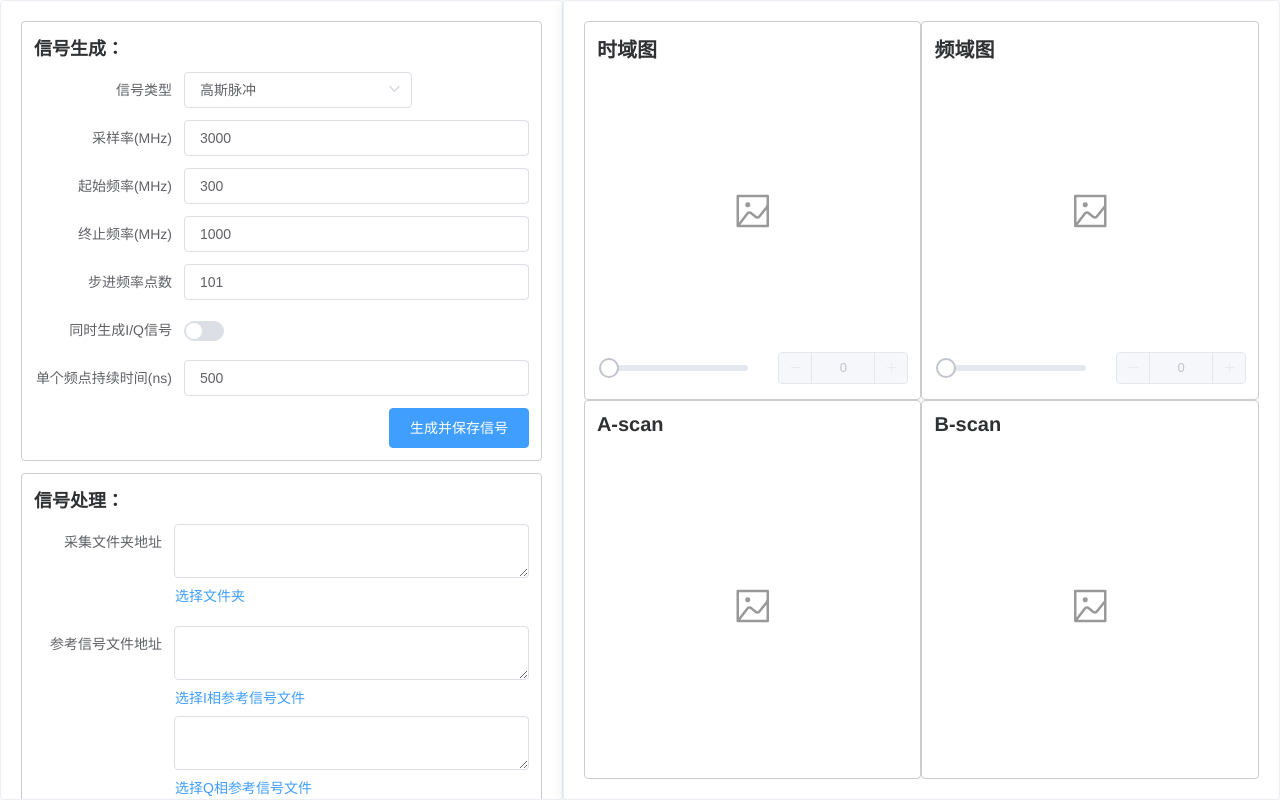
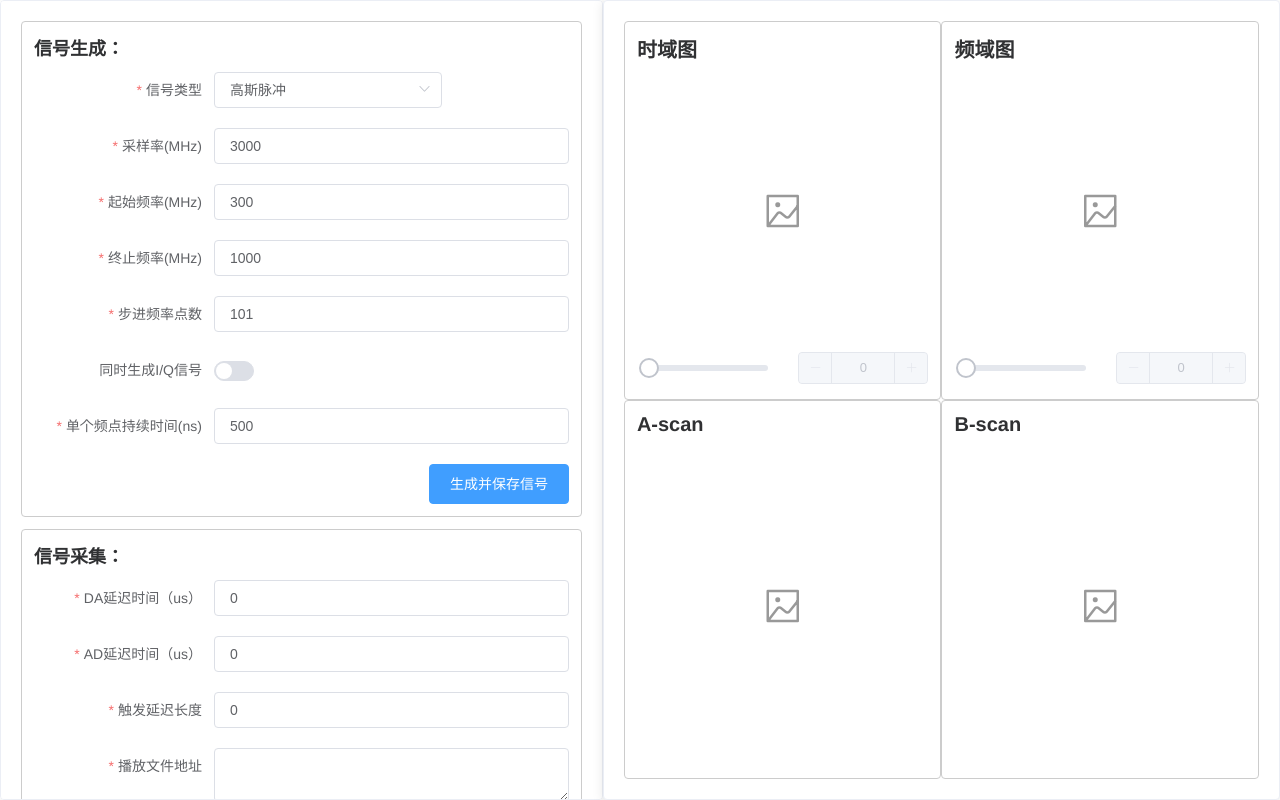
Before and after one commit to sxy1998123/Radar_signal_display, a Vue app in the folder radar_signal_display_frontend/: page / in a window 1280 px wide. Built offline with nearby package versions, Linux system fonts and the light colour scheme.

Commit message:
前端添加信号采集功能

```diff
--- a/radar_signal_display_frontend/src/components/Layout.vue
+++ b/radar_signal_display_frontend/src/components/Layout.vue
@@ -2,44 +2,85 @@
   <div class="layout">
     <div class="form">
       <el-card class="card-form">
-        <el-form ref="form" :model="form_generate" label-width="150px" size="medium">
+        <el-form ref="form" :model="form_generate" label-width="180px" size="medium" :rules="form_generate_rules">
           <span class="form-title">信号生成：</span>
-          <el-form-item label="信号类型" size="medium">
+          <el-form-item label="信号类型" size="medium" prop="signal_type">
             <el-select v-model="form_generate.signal_type" placeholder="请选择信号类型">
               <el-option label="高斯脉冲" value="1"></el-option>
               <el-option label="步进频连续波" value="2"></el-option>
               <el-option label="步进频脉冲串" value="3"></el-option>
             </el-select>
           </el-form-item>
-          <el-form-item label="采样率(MHz)">
+          <el-form-item label="采样率(MHz)" prop="fs">
             <el-input type="number" v-model="form_generate.fs"></el-input>
           </el-form-item>
-          <el-form-item label="起始频率(MHz)">
+          <el-form-item label="起始频率(MHz)" prop="fc_start">
             <el-input type="number" v-model="form_generate.fc_start"></el-input>
           </el-form-item>
-          <el-form-item label="终止频率(MHz)">
+          <el-form-item label="终止频率(MHz)" prop="fc_end">
             <el-input type="number" v-model="form_generate.fc_end"></el-input>
           </el-form-item>
-          <el-form-item label="步进频率点数">
+          <el-form-item label="步进频率点数" prop="num_steps">
             <el-input type="number" v-model="form_generate.num_steps"></el-input>
           </el-form-item>
-          <el-form-item label="同时生成I/Q信号">
+          <el-form-item label="同时生成I/Q信号" prop="use_iq">
             <el-switch v-model="form_generate.use_iq"></el-switch>
           </el-form-item>
-          <el-form-item label="单个频点持续时间(ns)">
+          <el-form-item label="单个频点持续时间(ns)" prop="T">
             <el-input type="number" v-model="form_generate.T"></el-input>
           </el-form-item>
           <div class="btns">
             <el-button :loading="sigGeneratebtnLoading" type="primary" @click="onGenerateSignal">生成并保存信号</el-button>
           </div>
         </el-form>
-        <el-form ref="form" :model="form_handle" label-width="140px" size="medium">
+        <el-form ref="form" :model="form_collect" label-width="180px" size="medium" :rules="form_collect_rules">
+          <span class="form-title">信号采集：</span>
+          <el-form-item label="DA延迟时间（us）" prop="DA_delaytime">
+            <el-input type="number" v-model="form_collect.DA_delaytime"></el-input>
+          </el-form-item>
+          <el-form-item label="AD延迟时间（us）" prop="AD_delaytime">
+            <el-input type="number" v-model="form_collect.AD_delaytime"></el-input>
+          </el-form-item>
+          <el-form-item label="触发延迟长度" prop="trigDelay">
+            <el-input type="number" v-model="form_collect.trigDelay"></el-input>
+          </el-form-item>
+          <el-form-item label="播放文件地址" prop="bin_file_path">
+            <el-input type="textarea" v-model="form_collect.bin_file_path" :readonly="true"></el-input>
+            <el-button type="text" @click="selectPlayFile">选择文件</el-button>
+          </el-form-item>
+          <el-form-item label="是否使用帧头" prop="Frameswitch">
+            <el-switch v-model="form_collect.Frameswitch"></el-switch>
+          </el-form-item>
+          <el-form-item label="信号保存地址" prop="collectionSaveFolder">
+            <el-input type="textarea" v-model="form_collect.collectionSaveFolder" :readonly="true"></el-input>
+            <el-button type="text" @click="selectCollectSaveFolder">选择文件夹</el-button>
+          </el-form-item>
+          <el-form-item label="段长(字节)" prop="Segment">
+            <el-input type="number" v-model="form_collect.Segment"></el-input>
+          </el-form-item>
+          <el-form-item label="预触发点数" prop="Pretrigdots">
+            <el-input type="number" v-model="form_collect.Pretrigdots"></el-input>
+          </el-form-item>
+          <el-form-item label="触发频率（Hz）" prop="RepetitionFrequency_input">
+            <el-input type="number" v-model="form_collect.RepetitionFrequency_input"></el-input>
+          </el-form-item>
+          <el-form-item label="文件大小(B)" prop="save_file_size">
+            <el-input type="number" v-model="form_collect.save_file_size"></el-input>
+          </el-form-item>
+          <div class="btns">
+            <el-button :loading="sigCollectbtnLoading || collecting" type="primary" @click="onCollectSignal">
+              {{collecting ? '正在采集' : '开始采集'}}
+            </el-button>
+            <el-button :loading="sigEndCollectbtnLoading" type="primary" @click="onEndCollectSignal">结束采集</el-button>
+          </div>
+        </el-form>
+        <el-form ref="form" :model="form_handle" label-width="180px" size="medium" :rules="form_handle_rules">
           <span class="form-title">信号处理：</span>
-          <el-form-item label="采集文件夹地址">
+          <el-form-item label="采集文件夹地址" prop="collectionSigFolder">
             <el-input type="textarea" v-model="form_handle.collectionSigFolder" :readonly="true"></el-input>
             <el-button type="text" @click="selectCollectSigFolder">选择文件夹</el-button>
           </el-form-item>
-          <el-form-item label="参考信号文件地址">
+          <el-form-item label="参考信号文件地址" prop="referenceSig_I">
             <div>
               <el-input type="textarea" v-model="form_handle.referenceSig_I" :readonly="true"></el-input>
               <el-button type="text" @click="selectReferenceSigFile_I">选择I相参考信号文件</el-button>
@@ -49,7 +90,7 @@
               <el-button type="text" @click="selectReferenceSigFile_Q">选择Q相参考信号文件</el-button>
             </div>
           </el-form-item>
-          <el-form-item label="加窗处理">
+          <el-form-item label="加窗处理" prop="window_type">
             <el-select v-model="form_handle.window_type" placeholder="请选择信号类型">
               <el-option label="加窗" value="1"></el-option>
               <el-option label="汉明" value="2"></el-option>
@@ -58,7 +99,7 @@
               <el-option label="矩形" value="5"></el-option>
             </el-select>
           </el-form-item>
-          <el-form-item label="其他处理" size="medium">
+          <el-form-item label="其他处理" size="medium" prop="other_process">
             <el-select v-model="form_handle.other_process" placeholder="请选择信号类型">
               <el-option label="高斯脉冲" value="1"></el-option>
               <el-option label="步进频连续波" value="2"></el-option>
@@ -100,13 +141,21 @@ import AScanChart from '@/components/charts/AScanChart'
 import BScanChart from '@/components/charts/BScanChart'
 /***** 图表组件引入end ******/
 import services from '@/services/signal'
-
+const checkNumber = (rule, value, callback) => {
+  if (isNaN(value)) {
+    callback(new Error('请输入数字'))
+  } else if(value < 0){
+    callback(new Error('请输入正数'))
+  } else {
+    callback()
+  }
+}
 export default {
   name: 'layout',
   data() {
     return {
       form_generate: {
-        signal_type: "1", // 信号类型
+        signal_type: '1', // 信号类型
         fs: 3000, // 采样率 (MHz)
         fc_start: 300, // 起始频率 (MHz)
         fc_end: 1000, // 结束频率 (MHz)
@@ -114,18 +163,103 @@ export default {
         use_iq: false, // 是否生成I/Q向信号
         T: 500 // 单个频率持续时间 (ns)
       },
+      form_generate_rules:{
+        signal_type: [
+          { required: true, message: '请选择信号类型', trigger: 'change' }
+        ],
+        fs: [
+          { required: true, message: '请输入采样率', trigger: 'blur' },
+          { validator: checkNumber, trigger: 'blur' }
+        ],
+        fc_start: [
+          { required: true, message: '请输入起始频率', trigger: 'blur' },
+          { validator: checkNumber, trigger: 'blur' }
+        ],
+        fc_end: [
+          { required: true, message: '请输入终止频率', trigger: 'blur' },
+          { validator: checkNumber, trigger: 'blur' }
+        ],
+        num_steps: [
+          { required: true, message: '请输入步进频率点数', trigger: 'blur' },
+          { validator: checkNumber, trigger: 'blur' }
+        ],
+        T: [
+          { required: true, message: '请输入单个频率持续时间', trigger: 'blur' },
+          { validator: checkNumber, trigger: 'blur' }
+        ]
+      },
+      form_collect:{
+        DA_delaytime: 0,
+        AD_delaytime: 0,
+        trigDelay: 0,
+        bin_file_path: '',
+        Frameswitch: false,
+        collectionSaveFolder: '',
+        Segment: 1024,
+        Pretrigdots: 10,
+        RepetitionFrequency_input: 60,
+        save_file_size: 1024 * 500
+      },
+      form_collect_rules:{
+        DA_delaytime: [
+          { required: true, message: '请输入DA延迟时间', trigger: 'blur' },
+          { validator: checkNumber, trigger: 'blur' }
+        ],
+        AD_delaytime: [
+          { required: true, message: '请输入AD延迟时间', trigger: 'blur' },
+          { validator: checkNumber, trigger: 'blur' }
+        ],
+        trigDelay: [
+          { required: true, message: '请输入触发延迟长度', trigger: 'blur' },
+          { validator: checkNumber, trigger: 'blur' }
+        ],
+        bin_file_path: [
+          { required: true, message: '请选择播放文件', trigger: 'change' }
+        ],
+        Segment: [
+          { required: true, message: '请输入段长', trigger: 'blur' },
+          { validator: checkNumber, trigger: 'blur' }
+        ],
+        Pretrigdots: [
+          { required: true, message: '请输入预触发点数', trigger: 'blur' },
+          { validator: checkNumber, trigger: 'blur' }
+        ],
+        RepetitionFrequency_input: [
+          { required: true, message: '请输入触发频率', trigger: 'blur' },
+          { validator: checkNumber, trigger: 'blur' }
+        ],
+        save_file_size: [
+          { required: true, message: '请输入文件大小', trigger: 'blur' },
+          { validator: checkNumber, trigger: 'blur' }
+        ]
+      },
       form_handle: {
         collectionSigFolder: '', // 采集信号文件夹
         referenceSig_I: '', // 参考信号 I相文件
         referenceSig_Q: '', // 参考信号 Q相文件
-        window_type: "1", // 加窗类型
-        other_process: "1" // 其他处理类型
+        window_type: '1', // 加窗类型
+        other_process: '1' // 其他处理类型
+      },
+      form_handle_rules: {
+        collectionSigFolder: [
+          { required: true, message: '请选择采集信号文件夹', trigger: 'change' }
+        ],
+        referenceSig_I: [
+          { required: true, message: '请选择I相参考信号文件', trigger: 'change' }
+        ],
+        window_type: [
+          { required: true, message: '请选择加窗类型', trigger: 'change' }
+        ],
+        other_process: [
+          { required: true, message: '请选择其他处理类型', trigger: 'change' }
+        ]
       },
       sigGeneratebtnLoading: false, // 信号生成按钮loading状态
       sigHandlebtnLoading: false, // 信号处理按钮loading状态
+      sigCollectbtnLoading: false, // 信号开始采集按钮loading状态
+      sigEndCollectbtnLoading: false, // 信号结束采集按钮loading状态
 
-      radio1: '频点查看',
-      slider1: 0
+      collecting: false
     }
   },
   components: {
@@ -139,19 +273,17 @@ export default {
       const path = await window.electronAPI.openFolderDialog(title, buttonLabel)
       return path
     },
-    // 选择采集信号文件夹
+    /***** 工具函数start *****/
     async selectCollectSigFolder() {
       const path = await this.showFolderDialog("选择采集信号文件夹", "选择文件夹")
       this.form_handle.collectionSigFolder = path
     },
-    // 选择参考信号文件夹
     async selectReferenceSigFile_I() {
       const path = await window.electronAPI.openFileDialog(
         "选择I相参考信号文件",
         "选择文件",
         [{ name: "信号文件", extensions: ["bin", "npy"] }, { name: "All Files", extensions: ["*"] }]
       )
-      // console.log(path)
       this.form_handle.referenceSig_I = path
     },
     async selectReferenceSigFile_Q() {
@@ -160,20 +292,31 @@ export default {
         "选择文件",
         [{ name: "信号文件", extensions: ["bin", "npy"] }, { name: "All Files", extensions: ["*"] }]
       )
-      // console.log(path)
       this.form_handle.referenceSig_Q = path
     },
+    async selectPlayFile() {
+      const path = await window.electronAPI.openFileDialog(
+        "选择播放的bin文件",
+        "选择文件",
+        [{ name: "信号文件", extensions: ["bin"] }, { name: "All Files", extensions: ["*"] }]
+      )
+      this.form_collect.bin_file_path = path
+    },
+    async selectCollectSaveFolder() {
+      const path = await this.showFolderDialog("选择采集信号保存文件夹", "选择文件夹")
+      this.form_collect.collectionSaveFolder = path
+    },
+    /***** 工具函数end *****/
+    /***** 业务函数start *****/
     // 信号生成
     async onGenerateSignal() {
-      // todo 弹出文件夹选择框
+      // 弹出文件夹选择框
       const save_dir = await this.showFolderDialog("选择信号保存位置", "保存")
       console.log(save_dir)
       if (!save_dir) {
         return false
       }
-      // todo 表单校验
-
-      // todo 上传参数及保存位置到服务端
+      // 上传参数及保存位置到服务端
       const {
         signal_type,
         fs,
@@ -208,6 +351,36 @@ export default {
       } catch (error) {
         console.log(error)
       }
+    },
+    // 信号采集
+    async onCollectSignal() {
+        console.log(this.form_collect)
+        try {
+          this.sigCollectbtnLoading = true
+          const resp = await services.collectSignal(this.form_collect)
+          console.log(resp)
+          this.$message.success('信号采集启动成功')
+          this.collecting = true
+        } catch (error) {
+          this.$message.error('信号采集启动失败')
+          console.log(error)
+        } finally {
+          this.sigCollectbtnLoading = false
+        }
+    },
+    async onEndCollectSignal() {
+        try {
+          this.endCollectSignalbtnLoading = true
+          const resp = await services.endCollectSignal()
+          console.log(resp)
+          this.$message.success('信号采集结束成功')
+          this.collecting = false
+        } catch (error) {
+          this.$message.error('信号采集结束失败')
+          console.log(error)
+        } finally {
+          this.endCollectSignalbtnLoading = false
+        }
     },
     // 信号处理
     onHandleSignal() {
@@ -257,6 +430,7 @@ export default {
         console.log(error)
       }
     }
+    /**** 业务函数end *****/
   }
 }
 </script>
@@ -295,7 +469,7 @@ export default {
 }
 
 .el-form-item {
-  margin-bottom: 12px;
+  margin-bottom: 20px;
 }
 
 .el-form {
--- a/radar_signal_display_frontend/src/services/signal.js
+++ b/radar_signal_display_frontend/src/services/signal.js
@@ -6,5 +6,11 @@ export default {
     },
     handleSignal: (data) => {
         return axios.post(`${backendUrl}/api/signal/handle`, data)
+    },
+    collectSignal: (data) => {
+        return axios.post(`${backendUrl}/api/signal/collect_start`, data)
+    },
+    endCollectSignal: () => {
+        return axios.get(`${backendUrl}/api/signal/collect_end`)
     }
 }
```
